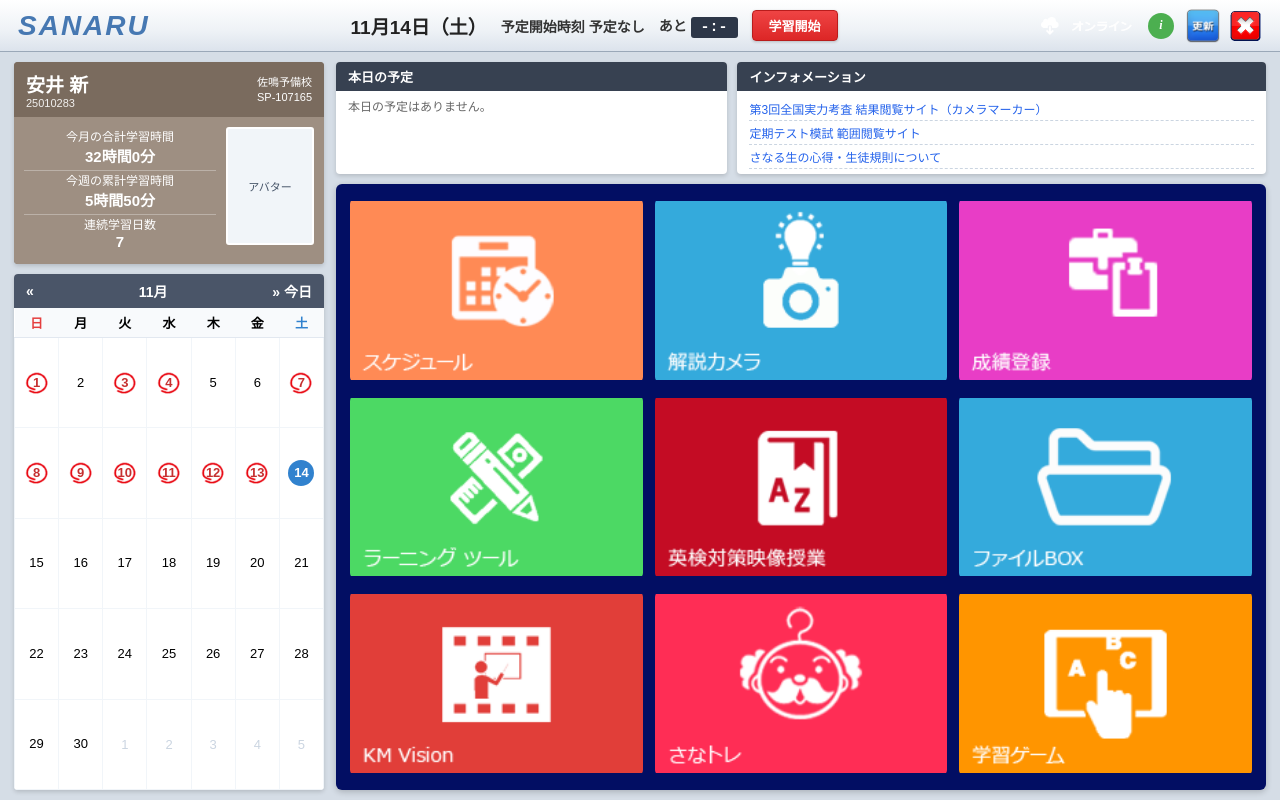
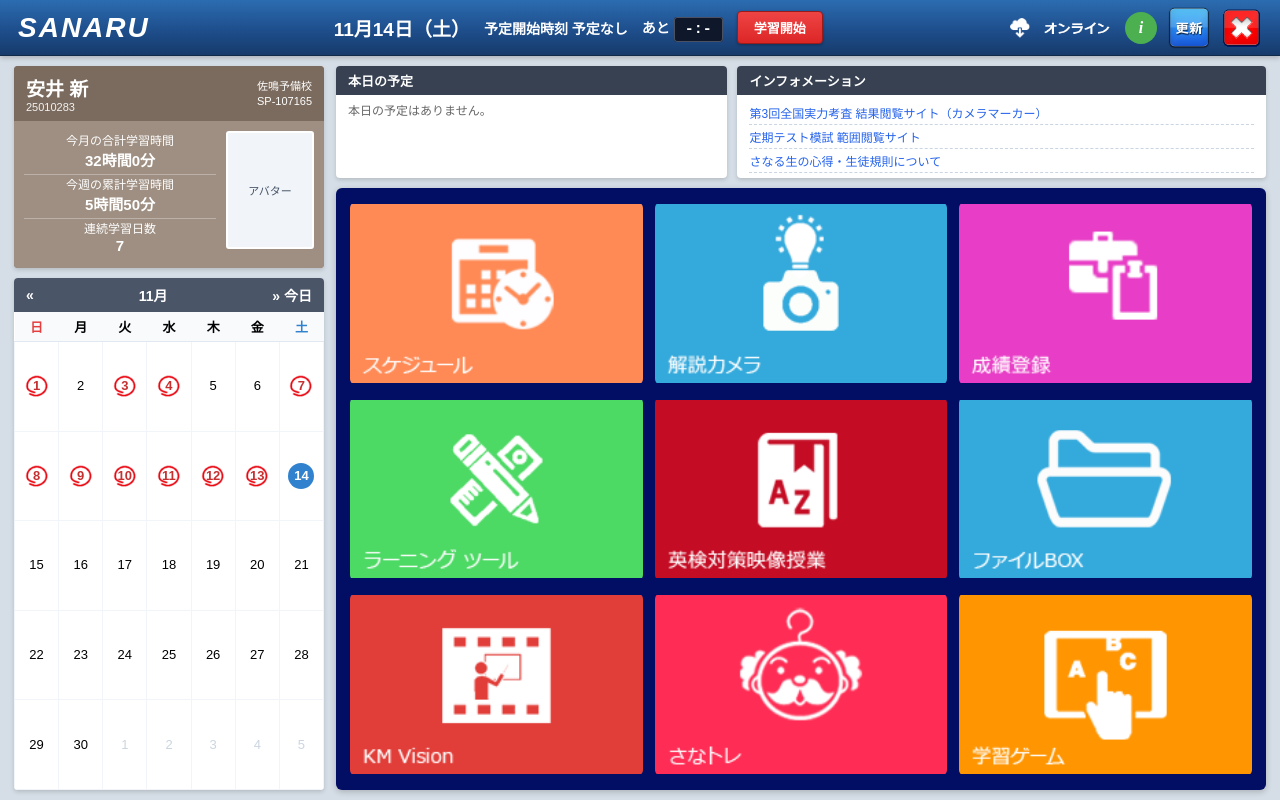
Before and after one commit to araisan-0205/Sanatabu, a plain HTML site: page index.html in a window 1280 px wide. Drawn offline with Linux system fonts and the light colour scheme.

Commit message:
Update index.html

```diff
--- a/index.html
+++ b/index.html
@@ -27,22 +27,23 @@
     flex-direction: column;
   }
 
-  /* 1. 本家仕様の1行スリムヘッダー */
+  /* 1. 青色背景のヘッダーバー */
   .top-bar {
-    height: 52px;
-    background: linear-gradient(to bottom, #ffffff 0%, #eef2f6 60%, #dce3ec 100%);
+    height: 56px;
+    background: linear-gradient(to bottom, #2b6cb0 0%, #1e4e8c 55%, #163b6b 100%);
     padding: 0 18px;
     display: flex;
     align-items: center;
     justify-content: space-between;
-    border-bottom: 1px solid #9aa8b8;
+    border-bottom: 1px solid #102a4c;
+    box-shadow: 0 2px 5px rgba(0, 0, 0, 0.2);
     flex-shrink: 0;
   }
 
   .logo-wrap {
     display: flex;
     align-items: center;
-    height: 36px;
+    height: 38px;
   }
 
   .logo-wrap img {
@@ -56,7 +57,7 @@
     font-size: 28px;
     font-weight: 900;
     font-style: italic;
-    color: #4678b2;
+    color: #ffffff;
     letter-spacing: 2px;
   }
 
@@ -66,65 +67,60 @@
     gap: 14px;
     font-size: 14px;
     font-weight: bold;
-    color: #333;
+    color: #ffffff;
   }
 
-  .date-badge { font-size: 19px; color: #222; }
+  .date-badge { font-size: 19px; color: #ffffff; }
 
   .timer-box {
-    background-color: #2d3748;
-    color: #fff;
-    padding: 2px 10px;
+    background-color: #0f172a;
+    color: #ffffff;
+    padding: 3px 10px;
     border-radius: 3px;
     font-family: monospace;
     font-size: 15px;
+    border: 1px solid rgba(255,255,255,0.25);
   }
 
   .btn-start {
     background: linear-gradient(to bottom, #ef4444, #dc2626);
     color: #fff;
-    border: 1px solid #b91c1c;
-    padding: 5px 16px;
+    border: 1px solid #991b1b;
+    padding: 6px 16px;
     border-radius: 4px;
     font-weight: bold;
     font-size: 13px;
     cursor: pointer;
-    box-shadow: 0 1px 3px rgba(0,0,0,0.2);
+    box-shadow: 0 1px 3px rgba(0,0,0,0.3);
   }
   .btn-start.active {
     background: linear-gradient(to bottom, #22c55e, #16a34a);
-    border-color: #15803d;
+    border-color: #166534;
   }
 
   .status-area {
     display: flex;
     align-items: center;
-    gap: 8px;
+    gap: 10px;
     font-size: 12px;
     font-weight: bold;
-    color: #333;
+    color: #ffffff;
   }
 
   .online-badge {
     display: inline-flex;
     align-items: center;
-    gap: 5px;
+    gap: 6px;
   }
 
-  .online-badge img {
-    width: 24px;
-    height: 24px;
-    object-fit: contain;
-    display: block;
-  }
-
+  /* 少し大きくした更新・閉じるボタン（42px） */
   .img-icon-btn {
     border: none;
     background: transparent;
     padding: 0;
     cursor: pointer;
-    width: 34px;
-    height: 34px;
+    width: 42px;
+    height: 42px;
     display: flex;
     align-items: center;
     justify-content: center;
@@ -133,15 +129,15 @@
   .img-icon-btn img { width: 100%; height: 100%; object-fit: contain; display: block; }
 
   .status-btn {
-    padding: 5px 11px;
+    padding: 6px 12px;
     border: none;
     border-radius: 4px;
     color: #fff;
     font-weight: bold;
-    font-size: 12px;
+    font-size: 13px;
     cursor: pointer;
   }
-  .btn-info { background-color: #4caf50; border-radius: 50%; width: 26px; height: 26px; padding: 0; font-family: serif; font-style: italic; }
+  .btn-info { background-color: #4caf50; border-radius: 50%; width: 32px; height: 32px; padding: 0; font-family: serif; font-style: italic; font-size: 16px; }
   .btn-update { background-color: #3b82f6; }
   .btn-exit { background-color: #c25921; }
   /* 2. メインエリア（1画面ぴったり収まる構成） */
@@ -396,19 +392,19 @@
       <span>あと <span class="timer-box" id="timerDisplay">-:-</span></span>
       <button class="btn-start" id="studyStartBtn" onclick="toggleStudy()">学習開始</button>
     </div>
-        <div class="status-area">
+    <div class="status-area">
       <span class="online-badge">
-        <img src="cloud_dl.png" alt="☁️" style="width: 24px; height: 24px; object-fit: contain;">
-        <img src="online_text.png" alt="オンライン（一般）" style="width: auto; height: 20px; object-fit: contain;">
+        <img src="cloud_dl.png" alt="☁️" style="width: 26px; height: 26px; object-fit: contain;">
+        <img src="online_text.png" alt="オンライン（一般）" style="width: auto; height: 22px; object-fit: contain;">
       </span>
-      <button class="img-icon-btn" onclick="alert('SANARU 学習ポータル')">
+      <button class="img-icon-btn" style="width: 34px; height: 34px;" onclick="alert('SANARU 学習ポータル')">
         <img src="info.png" alt="i" onerror="this.outerHTML='<span class=\'status-btn btn-info\' style=\'display:inline-flex;align-items:center;justify-content:center;\'>i</span>'">
       </button>
-      <button class="img-icon-btn" onclick="alert('最新のデータに更新しました')">
+      <button class="img-icon-btn" onclick="runUpdate()">
         <img src="update.png" alt="更新" onerror="this.outerHTML='<span class=\'status-btn btn-update\'>更新</span>'">
       </button>
-      <button class="img-icon-btn" onclick="alert('終了します')">
-        <img src="btnClose.png" alt="終了">
+      <button class="img-icon-btn" onclick="closeTab()">
+        <img src="btnClose.png" alt="終了" onerror="this.outerHTML='<span class=\'status-btn btn-exit\'>終了</span>'">
       </button>
     </div>
   </header>
@@ -498,6 +494,24 @@
     }, 1000);
   }
 
+  // 更新ボタンを押したとき：loading.gif を1秒表示
+  function runUpdate() {
+    const loader = document.getElementById('loadingOverlay');
+    loader.style.display = 'flex';
+    setTimeout(() => {
+      loader.style.display = 'none';
+    }, 1000);
+  }
+
+  // ばつ（閉じる）ボタンを押したとき：タブを閉じる
+  function closeTab() {
+    window.open('', '_self', '');
+    window.close();
+    setTimeout(() => {
+      document.body.innerHTML = '<div style="display:flex;align-items:center;justify-content:center;height:100vh;background:#1e293b;color:#fff;font-size:18px;font-weight:bold;">終了しました。ブラウザのタブを閉じてください。</div>';
+    }, 200);
+  }
+
   let timerInterval = null, seconds = 0;
   function toggleStudy() {
     const btn = document.getElementById('studyStartBtn');
```
